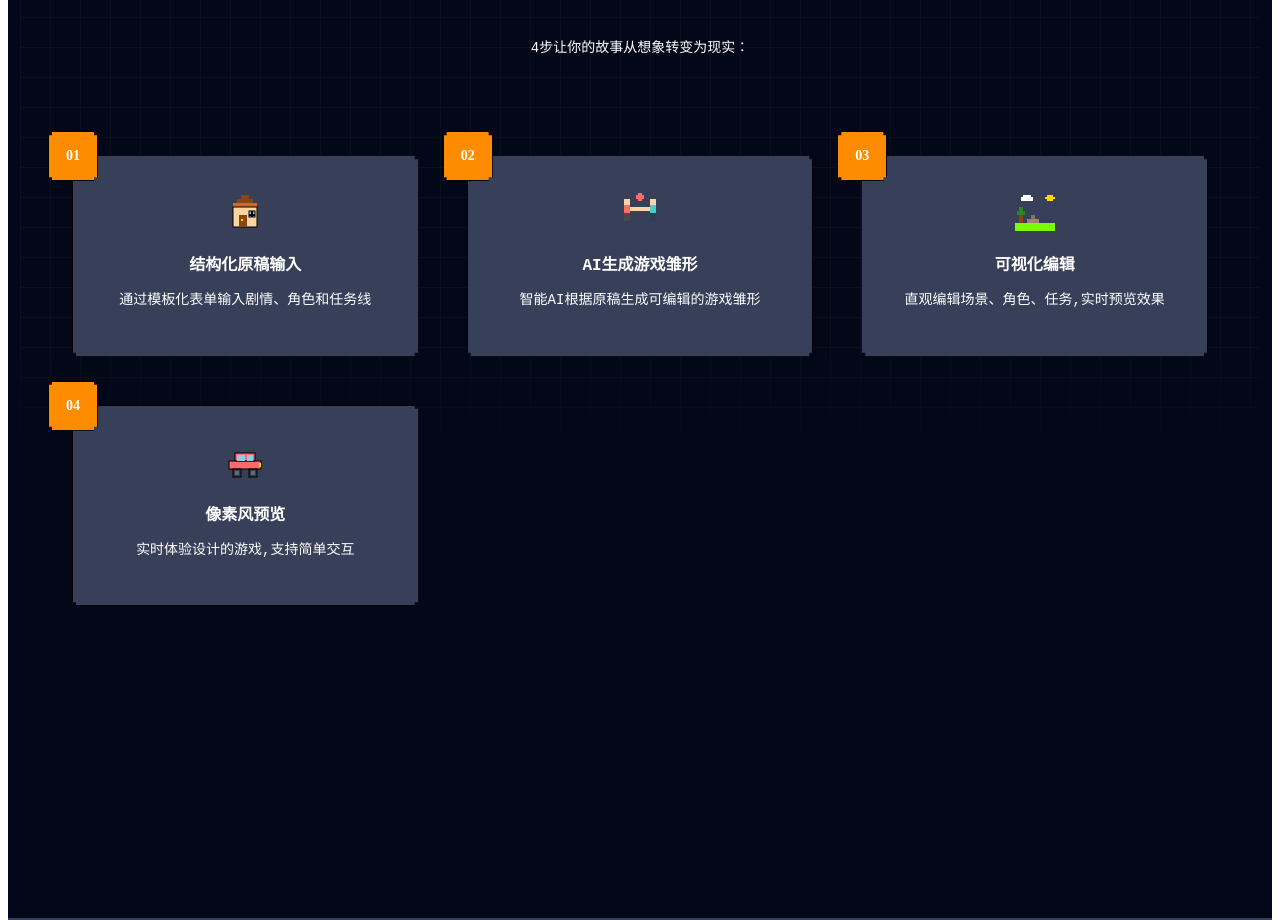
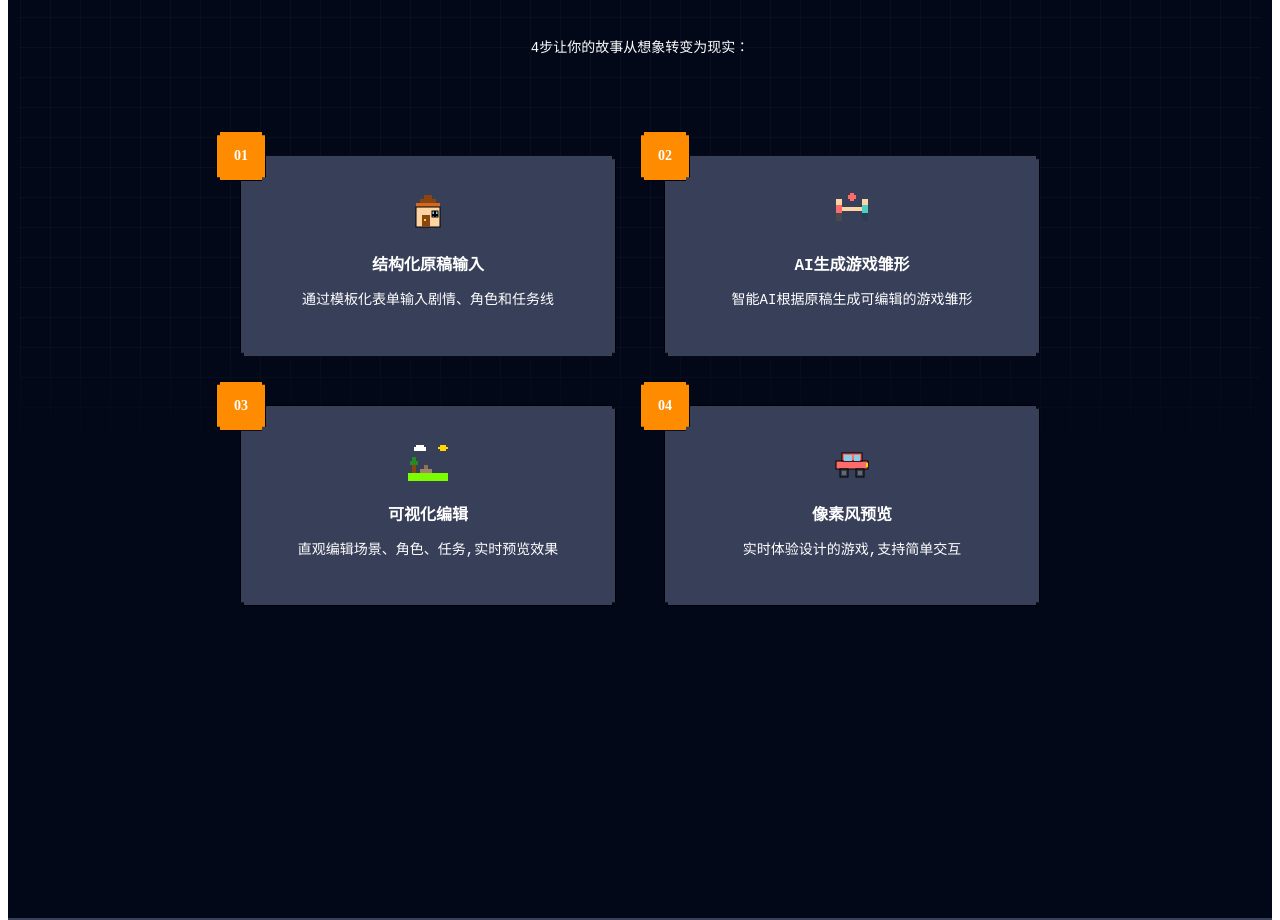
Before and after one commit to Princess-Pea/WeaveYourStory, a Vue app in the folder frontend/: page / in a window 1280 px wide. Shown: the part 891-1811 px from the top of the page. Built offline with nearby package versions, Linux system fonts and the light colour scheme.

Commit message:
feat: 固定首页功能块为二行二列显示

```diff
--- a/frontend/src/views/Home.vue
+++ b/frontend/src/views/Home.vue
@@ -611,10 +611,13 @@
 
 .features-grid {
   display: grid;
-  grid-template-columns: repeat(auto-fit, minmax(250px, 1fr));
+  grid-template-columns: repeat(2, 1fr);
   gap: 48px;
   margin-top: 64px;
   padding: 32px;
+  max-width: 800px;
+  margin-left: auto;
+  margin-right: auto;
 }
 
 .feature-card {
```
